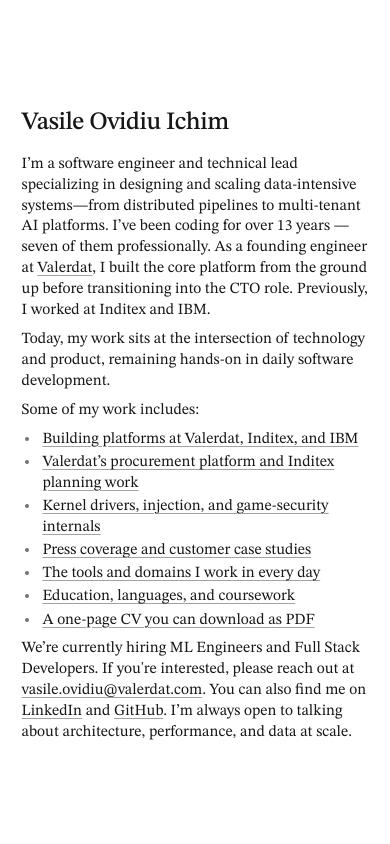
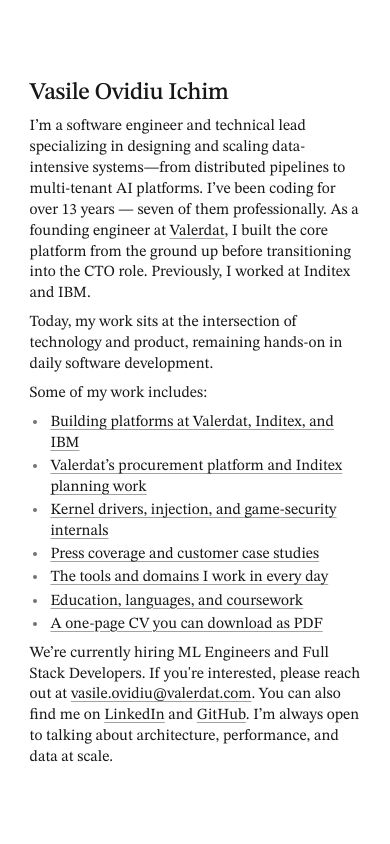
Before and after one commit to zabbix-byte/cv, a Django app: page / in a window 390 px wide. Run offline with Django 5.2, Linux system fonts and the light colour scheme; some web fonts are replaced.

Commit message:
feat: Update CSS for inner pages and refine homepage styles
- Introduced styles for inner pages to allow normal scrolling and adjusted type settings for better readability.
- Modified padding and margin properties for the homepage to enhance layout and responsiveness across devices.
- Incremented the stylesheet version in the base HTML template to reflect the latest changes.

```diff
--- a/static/css/style.css
+++ b/static/css/style.css
@@ -460,7 +460,20 @@ a:focus-visible {
     padding-left: 1.25rem;
   }
 
-  /* Home: one screen, no scroll — type/spacing scale with viewport; margins on all sides */
+  /* Inner pages: normal scroll and type — never lock to the viewport */
+  .page:not(.page-home) {
+    height: auto;
+    max-height: none;
+    overflow: visible;
+  }
+
+  .page:not(.page-home) h1 {
+    font-size: 25px;
+    line-height: 1.15;
+    margin-bottom: 1rem;
+  }
+
+  /* Home ONLY: one screen, no scroll — type/spacing scale with viewport; margins on all sides */
   body:has(.page-home) {
     height: 100svh;
     max-height: 100svh;
@@ -475,12 +488,12 @@ a:focus-visible {
     overflow: hidden;
     display: flex;
     flex-direction: column;
-    justify-content: flex-start; /* keep title below chrome; bottom pad stays as margin */
+    justify-content: flex-start;
     box-sizing: border-box;
-    padding-top: max(2.75rem, env(safe-area-inset-top, 0px) + 2.25rem);
-    padding-right: max(1.35rem, env(safe-area-inset-right, 0px) + 1.1rem);
-    padding-bottom: max(2.25rem, env(safe-area-inset-bottom, 0px) + 1.75rem);
-    padding-left: max(1.35rem, env(safe-area-inset-left, 0px) + 1.1rem);
+    padding-top: max(1.75rem, env(safe-area-inset-top, 0px) + 1.35rem);
+    padding-right: max(1.85rem, env(safe-area-inset-right, 0px) + 1.5rem);
+    padding-bottom: max(1.5rem, env(safe-area-inset-bottom, 0px) + 1.15rem);
+    padding-left: max(1.85rem, env(safe-area-inset-left, 0px) + 1.5rem);
     font-size: clamp(11.5px, 1.35vh + 0.35rem, 15.5px);
     line-height: 1.35;
   }
@@ -489,7 +502,7 @@ a:focus-visible {
     flex: 0 1 auto;
     min-height: 0;
     max-height: 100%;
-    margin-block: auto; /* equal air when it fits; sticks under top pad if tight */
+    margin-block: auto;
   }
 
   .page-home h1 {
@@ -509,12 +522,6 @@ a:focus-visible {
 
   .page-home .section-list li {
     margin-bottom: clamp(0.04rem, 0.35vh, 0.14rem);
-  }
-
-  .page h1 {
-    font-size: 25px;
-    line-height: 1.15;
-    margin-bottom: 1rem;
   }
 
   .page h2,
@@ -628,18 +635,20 @@ a:focus-visible {
   }
 
   .page-home {
-    padding-right: max(1.2rem, env(safe-area-inset-right, 0px) + 1rem);
-    padding-left: max(1.2rem, env(safe-area-inset-left, 0px) + 1rem);
+    padding-right: max(1.75rem, env(safe-area-inset-right, 0px) + 1.4rem);
+    padding-left: max(1.75rem, env(safe-area-inset-left, 0px) + 1.4rem);
   }
 }
 
-/* Short phones: scale harder so everything still fits with margins */
+/* Short phones: scale type harder; keep tighter vertical + wider sides */
 @media (max-width: 720px) and (max-height: 720px) {
   .page-home {
     font-size: clamp(11.5px, 1.4vh + 0.3rem, 15px);
     line-height: 1.35;
-    padding-top: max(2.5rem, env(safe-area-inset-top, 0px) + 2rem);
-    padding-bottom: max(2rem, env(safe-area-inset-bottom, 0px) + 1.5rem);
+    padding-top: max(1.5rem, env(safe-area-inset-top, 0px) + 1.2rem);
+    padding-bottom: max(1.35rem, env(safe-area-inset-bottom, 0px) + 1rem);
+    padding-right: max(1.85rem, env(safe-area-inset-right, 0px) + 1.5rem);
+    padding-left: max(1.85rem, env(safe-area-inset-left, 0px) + 1.5rem);
   }
 
   .page-home h1 {
--- a/templates/base.html
+++ b/templates/base.html
@@ -72,7 +72,7 @@
     <link href="https://fonts.googleapis.com/css2?family=STIX+Two+Text:ital,wght@0,400;0,500;0,600;1,400;1,500&display=swap" rel="stylesheet">
     <link rel="preload" href="{% static 'fonts/stix-var-latin.woff2' %}" as="font" type="font/woff2" crossorigin>
 
-    <link rel="stylesheet" href="{% static 'css/style.css' %}?v=23">
+    <link rel="stylesheet" href="{% static 'css/style.css' %}?v=25">
     {% block head %}{% endblock %}
   </head>
 
```
